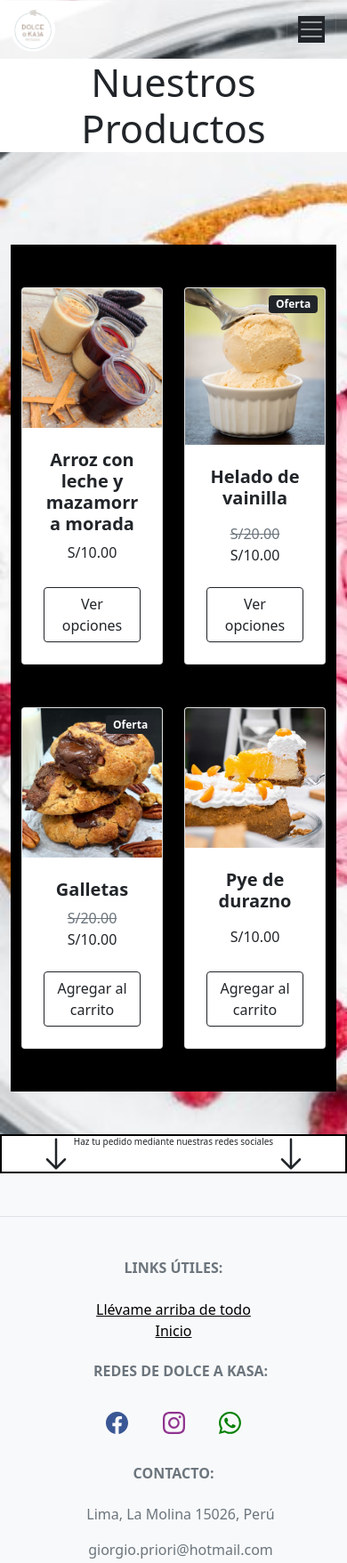
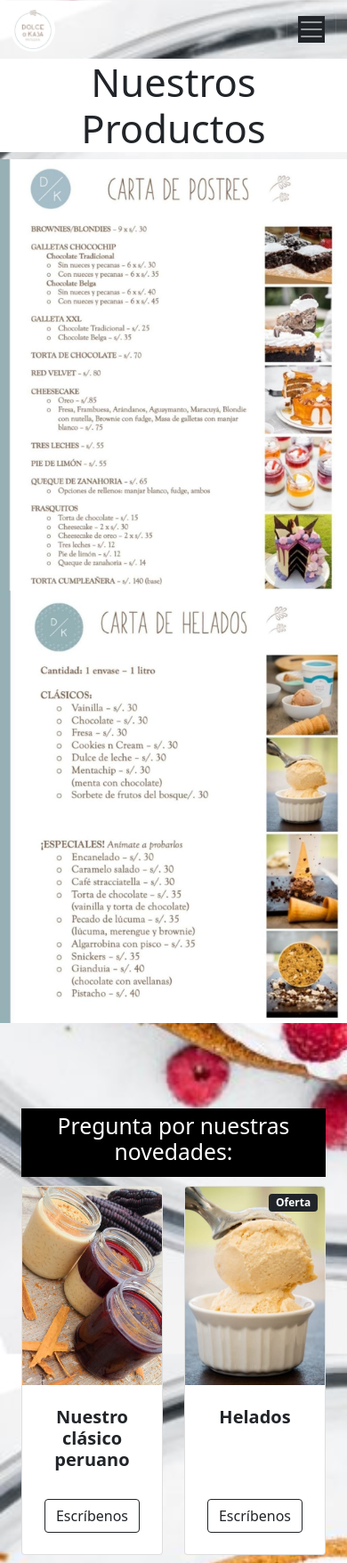
Before and after one commit to rachiri1/CoderHouse-ProbandoBootstrap, a website: page views/productos.html in a window 390 px wide. Shown: the top 1757 px of the page at 89% size. Drawn offline with nearby package versions, Linux system fonts and the light colour scheme.

Commit message:
ultimos toques

```diff
--- a/SCSS/_responsive.scss
+++ b/SCSS/_responsive.scss
@@ -21,12 +21,17 @@
   /**Nosotros**/
   video {
     width: 300px;
+    margin: 20px 0;
   }
 
   .DivPastel {
     display: flex;
     flex-direction: column-reverse;
     flex-wrap: wrap;
+  }
+
+  img.pastelarcoiris {
+    margin: 10px 0;
   }
 
   p.nosotros {
@@ -36,7 +41,7 @@
   /**Productos**/
 
   .textoClick2 {
-    font-size: x-small;
+    font-size: small;
   }
 
   /**Delivery**/
@@ -83,12 +88,7 @@
   /**Nosotros**/
   video {
     width: 80%;
-  }
-
-  div {
-    display: flex;
-    flex-direction: column;
-    flex-wrap: wrap;
+    margin: 20px 0;
   }
 
   p.nosotros {
@@ -102,9 +102,9 @@
     max-width: 600px;
     margin: 0 auto;
     display: flex;
-    flex-direction: column;
+    flex-direction: row;
+
     justify-content: center;
-    align-items: center;
   }
 
   h5.textoClick2 {
--- a/SCSS/origen.scss
+++ b/SCSS/origen.scss
@@ -12,6 +12,10 @@ body {
 h1 {
   text-align: center;
   background-color: white;
+}
+
+.nav-link {
+  border: 1px solid gray;
 }
 
 /**Index**/
@@ -35,7 +39,7 @@ div.clickImagenes {
 /**Nosotros**/
 
 div.nosotros {
-  background-color: black;
+  background-color: rgba(0, 0, 0, 0.541);
   height: 400px;
 }
 
@@ -44,17 +48,38 @@ p.nosotros {
   font-size: large;
   color: white;
 }
+
+.DivPastel {
+  display: flex;
+  justify-content: center;
+  align-items: center;
+}
+
 /**Productos**/
 
-div.productos {
+div.cartas {
+  display: inline-block;
+  justify-content: center;
+  text-align: center;
+}
+
+div.novedades {
   background-color: black;
-  padding-top: 48px;
+  padding: 5px 0;
+  margin-bottom: 10px;
+  justify-content: center;
+  text-align: center;
+}
+
+img.card-img-top {
+  height: 223px;
+  object-fit: cover;
 }
 
 /**Delivery**/
 div.delivery,
 iframe {
-  background-color: black;
+  background-color: rgba(0, 0, 0, 0.541);
   background-size: contain;
   width: 100%;
 }
@@ -110,8 +135,7 @@ div {
   ul {
     li {
       a.nav-link:hover {
-        position: relative;
-        bottom: 10px;
+        background-color: rgba(255, 255, 255, 0.363);
       }
     }
   }
--- a/views/productos.html
+++ b/views/productos.html
@@ -71,11 +71,27 @@
       </div>
     </div>
 
+    <div class="cartas">
+      <img
+        class="img-fluid"
+        src="../assets/cartaPostres.jpeg"
+        alt="cartaPostres"
+      />
+      <img
+        class="img-fluid"
+        src="../assets/CartaHelados.jpeg"
+        alt="CartaHelados"
+      />
+    </div>
+
     <!-- Section-->
-    <section class="py-5 productos">
+    <section class="py-5">
       <div class="container px-4 px-lg-5 mt-5">
+        <div class="justify-content-center novedades">
+          <h2 class="novedades">Pregunta por nuestras novedades:</h2>
+        </div>
         <div
-          class="row gx-4 gx-lg-5 row-cols-2 row-cols-md-3 row-cols-xl-4 justify-content-center productos"
+          class="row gx-4 gx-lg-5 row-cols-2 row-cols-md-3 row-cols-xl-4 productos"
         >
           <div class="col mb-5">
             <div class="card h-100">
@@ -89,16 +105,18 @@
               <div class="card-body p-4">
                 <div class="text-center">
                   <!-- Product name-->
-                  <h5 class="fw-bolder">Arroz con leche y mazamorra morada</h5>
+                  <h5 class="fw-bolder">Nuestro clásico peruano</h5>
                   <!-- Product price-->
-                  S/10.00
                 </div>
               </div>
               <!-- Product actions-->
               <div class="card-footer p-4 pt-0 border-top-0 bg-transparent">
                 <div class="text-center">
-                  <a class="btn btn-outline-dark mt-auto" href="#"
-                    >Ver opciones</a
+                  <a
+                    class="btn btn-outline-dark mt-auto"
+                    href="https://wa.link/5vjybq"
+                    target="blank"
+                    >Escríbenos</a
                   >
                 </div>
               </div>
@@ -123,7 +141,7 @@
               <div class="card-body p-4">
                 <div class="text-center">
                   <!-- Product name-->
-                  <h5 class="fw-bolder">Helado de vainilla</h5>
+                  <h5 class="fw-bolder">Helados</h5>
                   <!-- Product reviews-->
                   <div
                     class="d-flex justify-content-center small text-warning mb-2"
@@ -135,17 +153,16 @@
                     <div class="bi-star-fill"></div>
                   </div>
                   <!-- Product price-->
-                  <span class="text-muted text-decoration-line-through"
-                    >S/20.00</span
-                  >
-                  S/10.00
                 </div>
               </div>
               <!-- Product actions-->
               <div class="card-footer p-4 pt-0 border-top-0 bg-transparent">
                 <div class="text-center">
-                  <a class="btn btn-outline-dark mt-auto" href="#"
-                    >Ver opciones</a
+                  <a
+                    class="btn btn-outline-dark mt-auto"
+                    href="https://wa.link/5vjybq"
+                    target="blank"
+                    >Escríbenos</a
                   >
                 </div>
               </div>
@@ -153,13 +170,6 @@
           </div>
           <div class="col mb-5">
             <div class="card h-100">
-              <!-- Sale badge-->
-              <div
-                class="badge bg-dark text-white position-absolute"
-                style="top: 0.5rem; right: 0.5rem"
-              >
-                Oferta
-              </div>
               <!-- Product image-->
               <img
                 class="card-img-top"
@@ -170,19 +180,18 @@
               <div class="card-body p-4">
                 <div class="text-center">
                   <!-- Product name-->
-                  <h5 class="fw-bolder">Galletas</h5>
+                  <h5 class="fw-bolder">Novedosas galletas</h5>
                   <!-- Product price-->
-                  <span class="text-muted text-decoration-line-through"
-                    >S/20.00</span
-                  >
-                  S/10.00
                 </div>
               </div>
               <!-- Product actions-->
               <div class="card-footer p-4 pt-0 border-top-0 bg-transparent">
                 <div class="text-center">
-                  <a class="btn btn-outline-dark mt-auto" href="#"
-                    >Agregar al carrito</a
+                  <a
+                    class="btn btn-outline-dark mt-auto"
+                    href="https://wa.link/5vjybq"
+                    target="blank"
+                    >Escríbenos</a
                   >
                 </div>
               </div>
@@ -196,7 +205,7 @@
               <div class="card-body p-4">
                 <div class="text-center">
                   <!-- Product name-->
-                  <h5 class="fw-bolder">Pye de durazno</h5>
+                  <h5 class="fw-bolder">Variedad de Pyes</h5>
                   <!-- Product reviews-->
                   <div
                     class="d-flex justify-content-center small text-warning mb-2"
@@ -208,14 +217,16 @@
                     <div class="bi-star-fill"></div>
                   </div>
                   <!-- Product price-->
-                  S/10.00
                 </div>
               </div>
               <!-- Product actions-->
               <div class="card-footer p-4 pt-0 border-top-0 bg-transparent">
                 <div class="text-center">
-                  <a class="btn btn-outline-dark mt-auto" href="#"
-                    >Agregar al carrito</a
+                  <a
+                    class="btn btn-outline-dark mt-auto"
+                    href="https://wa.link/5vjybq"
+                    target="blank"
+                    >Escríbenos</a
                   >
                 </div>
               </div>
```
Also changed, not shown: views/contacto.html (+3 -26 lines), views/delivery.html (+19 -5 lines), views/nosotros.html (+23 -16 lines), CSS/styles.css, assets/CartaHelados.jpeg (added), assets/cartaPostres.jpeg (added).
